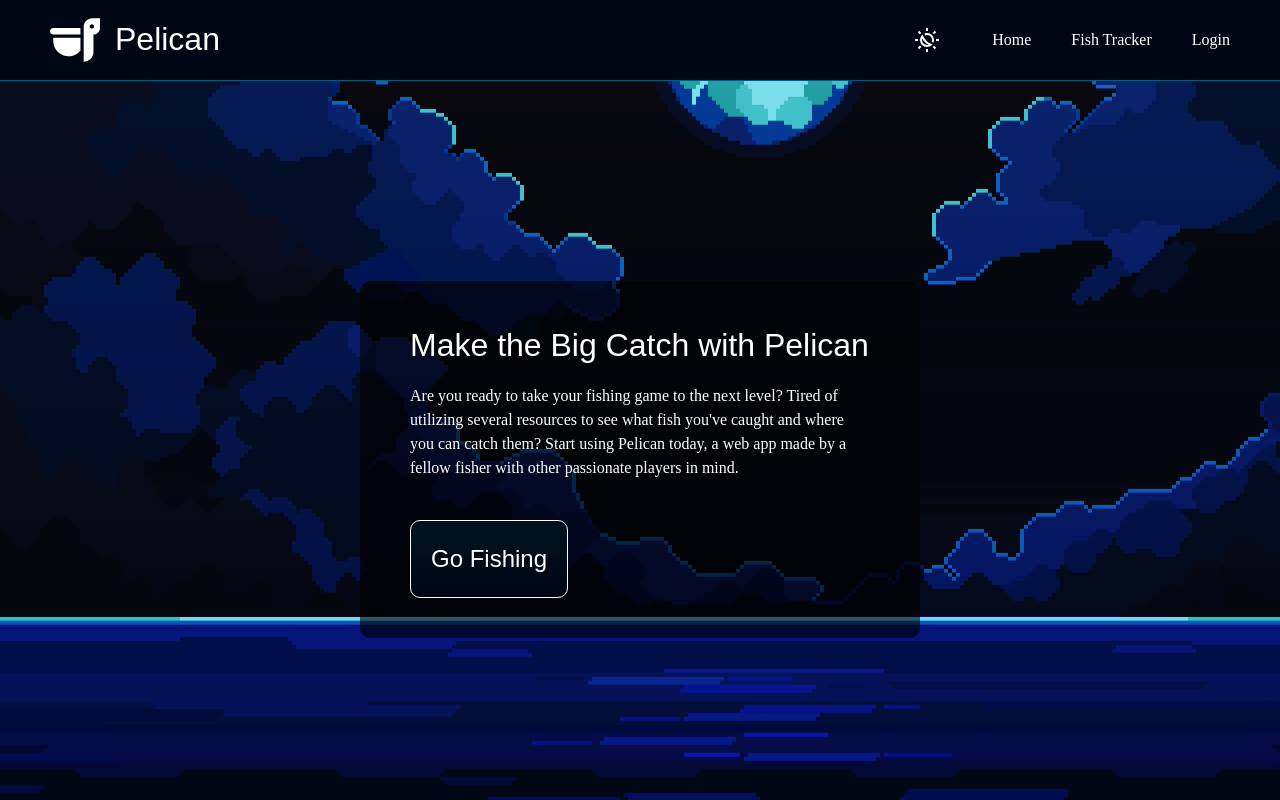
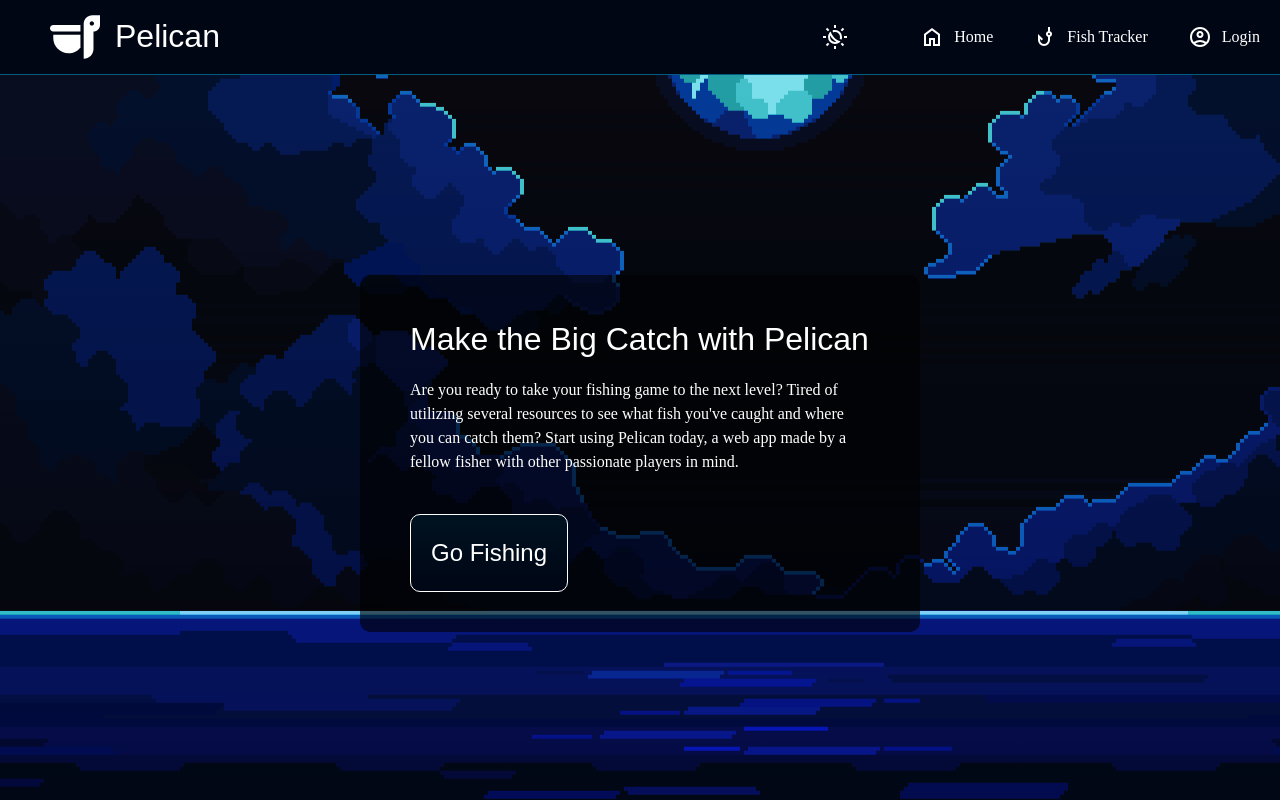
Before and after one commit to gpoelche/pelican-git480, a plain HTML site: page index.html in a window 1280 px wide. Shown: the top 800 px of the page. Drawn offline with Linux system fonts and the light colour scheme; a web font is replaced by a local one.

Commit message:
Adjusted header styles
-Made slight adjustments to the site header to include SVG logos next to each of the main navigation links. Slightly adjusted positioning of each navigation element and added light hover styles.

```diff
--- a/index.html
+++ b/index.html
@@ -67,9 +67,9 @@
 
             <nav>
                 <ul>
-                    <li><a href="#">Home</a></li>
-                    <li><a href="tracker.html">Fish Tracker</a></li>
-                    <li><a href="login.html">Login</a></li>
+                    <li><a href="#"><svg xmlns="http://www.w3.org/2000/svg" viewBox="0 0 24 24" height="24px" width="24px" fill="#e3e3e3"><path d="M6,19H9V13h6v6h3V10L12,5.5L6,10v9ZM4,21V9l8-6l8,6V21H13V15H11v6H4Zm8-8.75Z"/></svg>Home</a></li>
+                    <li><a href="tracker.html"><svg xmlns="http://www.w3.org/2000/svg" viewBox="0 0 24 24" height="24px" width="24px" fill="#e3e3e3"><path d="M6.75,19.25Q5,17.5 5,15V9l5,5L8.6,15.43L7,13.83V15q0,1.65 1.18,2.82T11,19t2.83-1.18T15,15V11.83q-0.9-0.35-1.45-1.11T13,9t0.55-1.71T15,6.18V2h2V6.18q0.9,0.35 1.45,1.11T19,9t-0.55,1.72T17,11.83V15q0,2.5-1.75,4.25T11,21T6.75,19.25Zm9.96-9.54Q17,9.42 17,9q0-0.43-0.29-0.71T16,8T15.29,8.29T15,9q0,0.42 0.29,0.71T16,10q0.43,0 0.71-0.29ZM16,9Z"/></svg>Fish Tracker</a></li>
+                    <li><a href="login.html"><svg xmlns="http://www.w3.org/2000/svg" viewBox="0 0 24 24" height="24px" width="24px" fill="#e3e3e3"><path d="M5.85,17.1q1.27-0.98 2.85-1.54T12,15t3.3,0.56t2.85,1.54q0.88-1.03 1.36-2.33T20,12q0-3.33-2.34-5.66T12,4Q8.68,4 6.34,6.34T4,12q0,1.47 0.49,2.78q0.49,1.3 1.36,2.33Zm3.66-5.11Q8.5,10.98 8.5,9.5q0-1.48 1.01-2.49T12,6t2.49,1.01T15.5,9.5t-1.01,2.49T12,13q-1.47,0-2.49-1.01ZM12,22q-2.07,0-3.9-0.79q-1.82-0.79-3.17-2.14Q3.58,17.73 2.79,15.9T2,12Q2,9.92 2.79,8.1Q3.58,6.27 4.93,4.93Q6.28,3.57 8.1,2.79Q9.93,2 12,2t3.9,0.79t3.17,2.14q1.35,1.35 2.14,3.17Q22,9.92 22,12t-0.79,3.9t-2.14,3.17q-1.35,1.35-3.17,2.14T12,22Zm2.5-2.39q1.18-0.39 2.15-1.11q-0.98-0.73-2.15-1.11T12,17T9.5,17.39Q8.33,17.77 7.35,18.5q0.98,0.73 2.15,1.11T12,20t2.5-0.39Zm-1.42-9.04Q13.5,10.15 13.5,9.5T13.08,8.42T12,8T10.93,8.42T10.5,9.5t0.43,1.07T12,11t1.08-0.43ZM12,9.5Zm0,9Z"/></svg>Login</a></li>
                 </ul>
                 <button class="menu-close"><svg xmlns="http://www.w3.org/2000/svg" viewBox="0 0 24 24" height="24px" width="24px" fill="#e3e3e3"><path d="M6.4,19L5,17.6L10.6,12L5,6.4L6.4,5L12,10.6L17.6,5L19,6.4L13.4,12L19,17.6L17.6,19L12,13.4L6.4,19Z"/></svg></button>
             </nav>
--- a/styles.css
+++ b/styles.css
@@ -189,6 +189,9 @@ header{
 header a{
     text-decoration: none;
     color: var(--body-text-color);
+    display: flex;
+    align-items: center;
+    gap: 10px;
 }
 
 #headerLogo{
@@ -230,7 +233,7 @@ button:has(svg){
     background: var(--body-bg-2);
 }
 
-.theme-toggle svg, .menu-toggle svg, .menu-close svg, .popup-close svg, .catch-button svg{
+.theme-toggle svg, .menu-toggle svg, .menu-close svg, .popup-close svg, .catch-button svg, header a svg{
     fill: var(--body-text-color);
 }
 
@@ -753,11 +756,12 @@ input[type^=radio]{
 /* MOBILE STYLES BEGINS */
 
 /* HEADER - MOBILE */
-.index-body header, .tracker-body header, .login-body header, .signup-body header{
+header{
     display: flex;
     flex-direction: row;
     align-items: center;
     padding: 15px 0;
+    justify-content: space-between;
 }
 
 .index-body #navButtons, .tracker-body #navButtons, .login-body #navButtons, .signup-body #navButtons{
@@ -878,9 +882,14 @@ nav .menu-close:hover{
 
     /* HEADER */
     header{
-        padding-top: 25px;
-        padding-bottom: 25px;
+        /* padding-top: 25px;
+        padding-bottom: 25px; */
+        padding: 0;
         align-items: center;
+    }
+
+    .login-body header, .signup-body header{
+        height: 74px;
     }
 
     /* HEADER - NAVIGATION MENU */
@@ -896,7 +905,6 @@ nav .menu-close:hover{
         z-index: auto;
         align-content: normal;
         background: none;
-        margin-right: 50px;
         border-right: none;
     }
 
@@ -904,7 +912,7 @@ nav .menu-close:hover{
         justify-self: normal;
         display: flex;
         flex-direction: row;
-        gap: 40px;
+        gap: 0px;
         align-self: center;
         position: static;
         top: auto;
@@ -913,13 +921,18 @@ nav .menu-close:hover{
     .tracker-body nav li, .index-body nav li{
         margin-bottom: 0;
         width: auto;
-        padding: 0;
+        padding: 25px 20px;
         text-align: left;
         text-transform: none;
         border-bottom: none;
         background: none;
+        transition: background-color 0.1s ease;
     }
 
+    nav li:hover{
+        background-color: var(--body-bg-2);
+        transition: background-color 0.1s ease;
+    }
 
 }
 
```
Also changed, not shown: tracker.html (+3 -3 lines).
